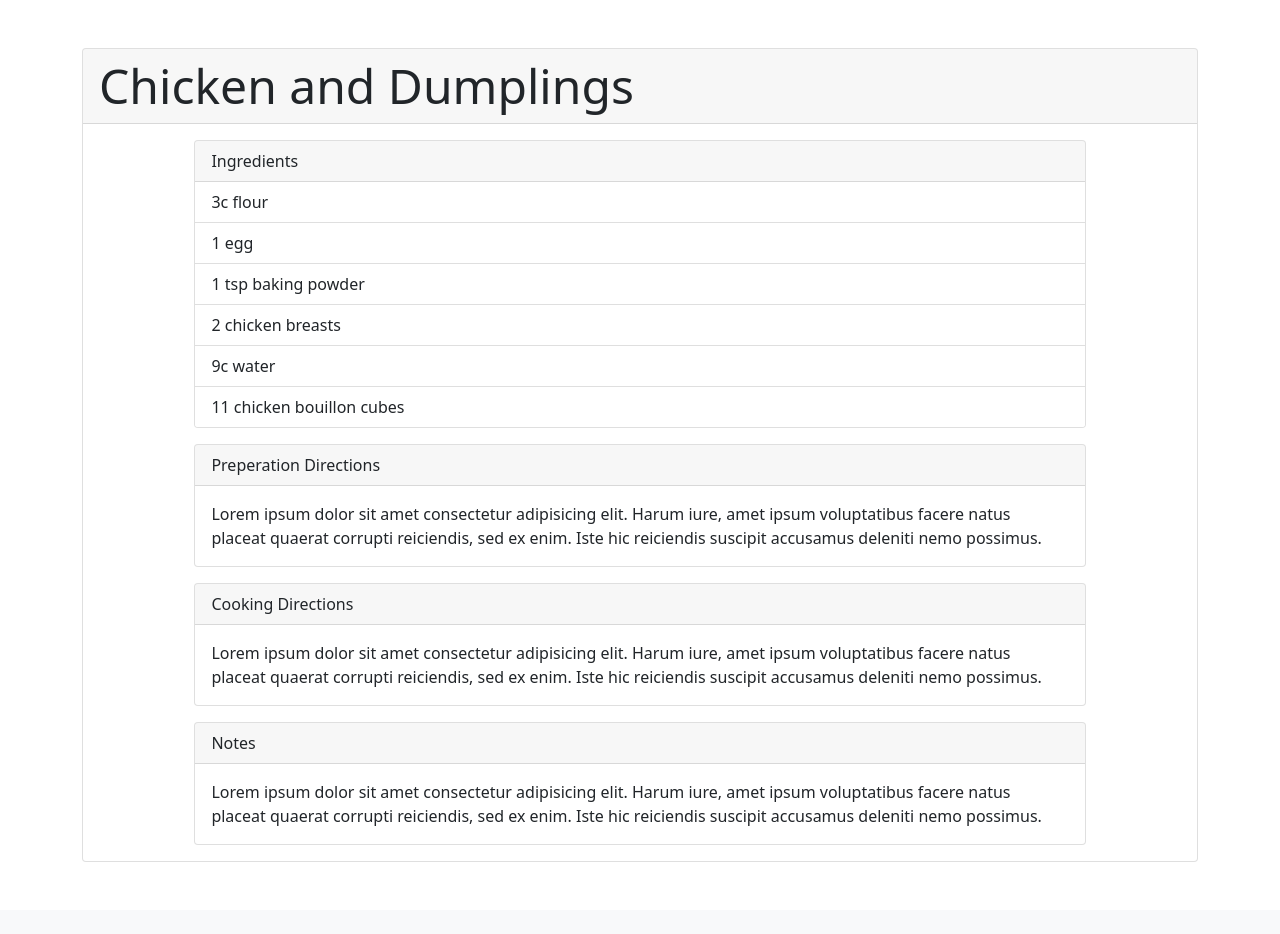
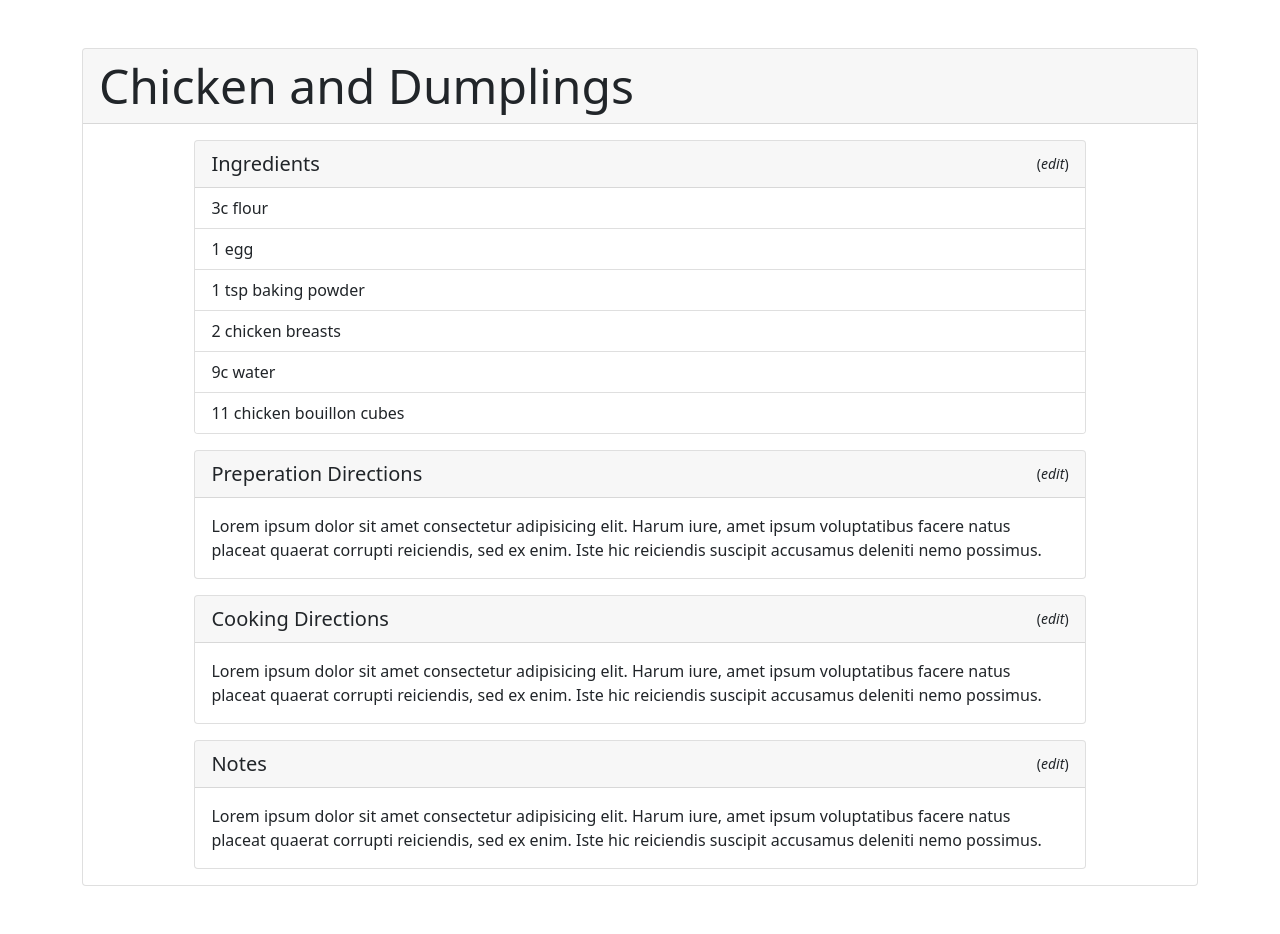
Before and after one commit to kelnicmana/recipe-book, a Python web app: template templates/recipe.html in a window 1280 px wide. Shown: the part 66-1000 px from the top of the page. Before the commit the page ends 928 px from the top, so only its background shows below. Run offline with Jinja, Linux system fonts and the light colour scheme; the template is opened without the code that fills it, so the values that code supplies are empty.

Commit message:
Made some typography changes to card headers on recipe page and added an edit element to them

```diff
--- a/app.py
+++ b/app.py
@@ -191,6 +191,8 @@ def logout():
 @app.route("/recipe", methods=["GET", "POST"])
 @login_required
 def recipe():
+    if request.method == "POST":
+        #
     return render_template("recipe.html")
 
 
--- a/static/styles.css
+++ b/static/styles.css
@@ -1,3 +1,9 @@
 .toggleForm {
     display: inline-block;
 }
+
+.recipe_header {
+    display: flex;
+    justify-content: space-between;
+    align-items: center;
+}
--- a/templates/index.html
+++ b/templates/index.html
@@ -8,7 +8,7 @@
     <div class="container">
 
         <button type="button" class="btn btn-secondary mb-3" data-bs-toggle="modal" data-bs-target="#itemModal">
-            Add recipe
+            <p class="lead m-0">Add recipe</p>
         </button>
 
         <div class="modal fade" id="itemModal" tabindex="-1" role="dialog" aria-labelledby="itemModalLabel" aria-hidden="true">
@@ -27,7 +27,7 @@
                                 <input autocomplete="off" class="form-control" id="recipe_name" name="recipe_name" placeholder="recipe name" type="text" maxlength="35" required>
                             </div>
                             <div class="mb-3 text-center">
-                                <button type="submit" class="btn btn-secondary">Add item</button>
+                                <button type="submit" class="btn btn-secondary">Add recipe</button>
                             </div>
                         </form>
                     </div>
--- a/templates/list.html
+++ b/templates/list.html
@@ -10,7 +10,7 @@
     <div class="container">
 
         <button type="button" class="btn btn-secondary mb-3" data-bs-toggle="modal" data-bs-target="#itemModal">
-            Add item
+            <p class="lead m-0">Add item</p>
         </button>
 
         <div class="modal fade" id="itemModal" tabindex="-1" role="dialog" aria-labelledby="itemModalLabel" aria-hidden="true">
--- a/templates/recipe.html
+++ b/templates/recipe.html
@@ -9,8 +9,8 @@
         <div class="card">
             <h1 class="card-header display-5 mb-3">Chicken and Dumplings</h1>
         <div class="card mb-3 mx-auto" style="width: 80%;">
-            <div class="card-header">
-              Ingredients
+            <div class="card-header recipe_header">
+              <span class="lead">Ingredients</span><span class="ms-5 small">(<em>edit</em>)</span>
             </div>
             <ul class="list-group list-group-flush">
               <li class="list-group-item">3c flour</li>
@@ -22,24 +22,24 @@
             </ul>
         </div>
         <div class="card mb-3 mx-auto" style="width: 80%;">
-            <div class="card-header">
-                Preperation Directions
+            <div class="card-header recipe_header">
+                <span class="lead">Preperation Directions</span><span class="ms-5 small">(<em>edit</em>)</span>
             </div>
             <div class="card-body">
                 Lorem ipsum dolor sit amet consectetur adipisicing elit. Harum iure, amet ipsum voluptatibus facere natus placeat quaerat corrupti reiciendis, sed ex enim. Iste hic reiciendis suscipit accusamus deleniti nemo possimus.
             </div>
         </div>
         <div class="card mb-3 mx-auto" style="width: 80%;">
-            <div class="card-header">
-                Cooking Directions
+            <div class="card-header recipe_header">
+                <span class="lead">Cooking Directions</span><span class="ms-5 small">(<em>edit</em>)</span>
             </div>
             <div class="card-body">
                 Lorem ipsum dolor sit amet consectetur adipisicing elit. Harum iure, amet ipsum voluptatibus facere natus placeat quaerat corrupti reiciendis, sed ex enim. Iste hic reiciendis suscipit accusamus deleniti nemo possimus.
             </div>
         </div>
         <div class="card mb-3 mx-auto" style="width: 80%;">
-            <div class="card-header">
-                Notes
+            <div class="card-header recipe_header">
+                <span class="lead">Notes</span><span class="ms-5 small">(<em>edit</em>)</span>
             </div>
             <div class="card-body">
                 Lorem ipsum dolor sit amet consectetur adipisicing elit. Harum iure, amet ipsum voluptatibus facere natus placeat quaerat corrupti reiciendis, sed ex enim. Iste hic reiciendis suscipit accusamus deleniti nemo possimus.
```
Also changed, not shown: templates/account.html (+6 -4 lines), recipes.db, 1 other file.
